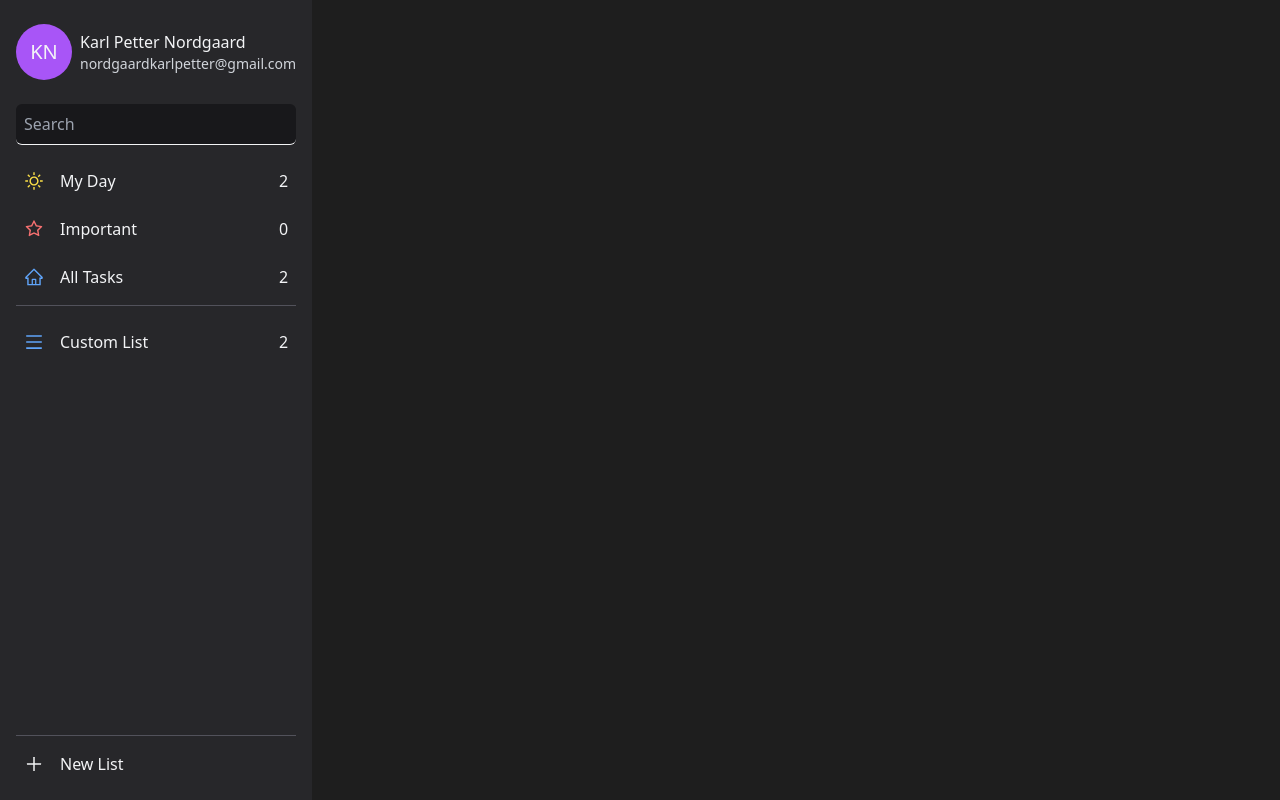
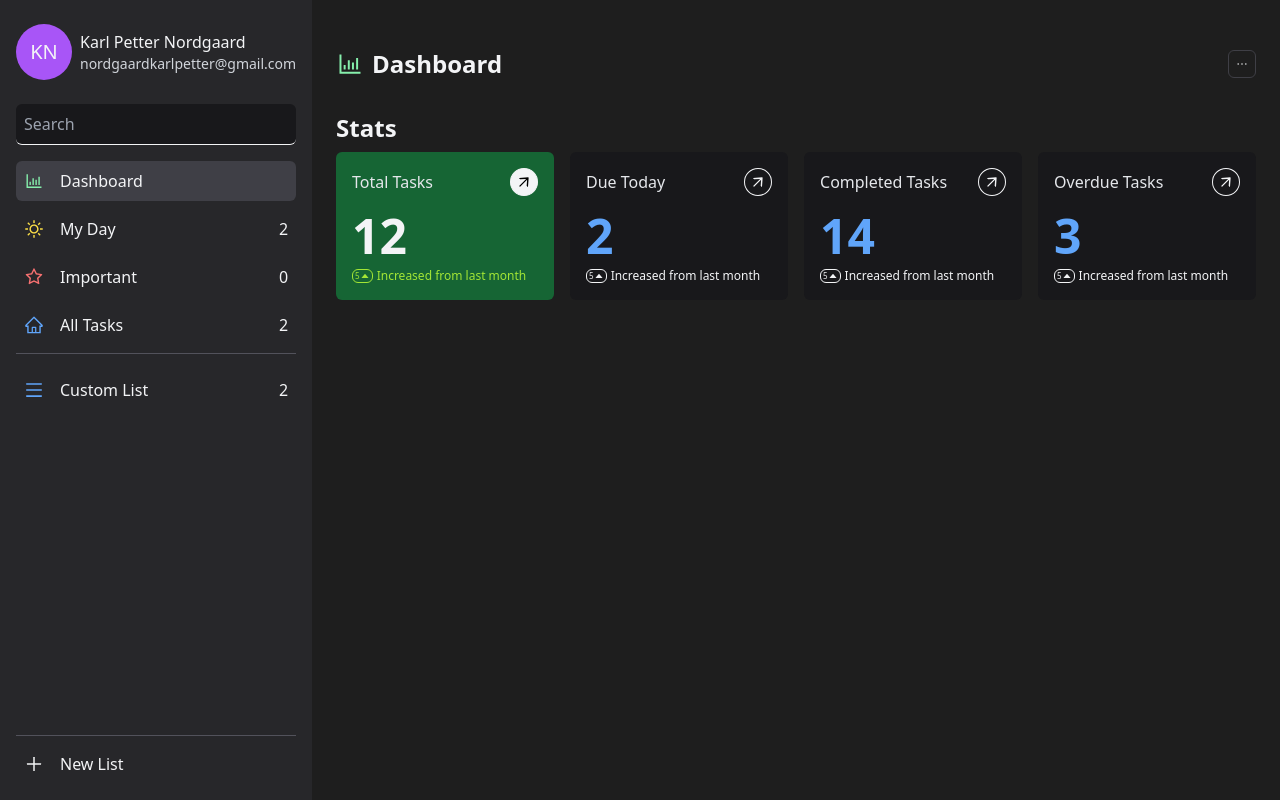
Before and after one commit to karlpnord/todo-app, a React (Vite) app: page / in a window 1280 px wide. Built offline with nearby package versions, Linux system fonts and the light colour scheme.

Commit message:
Active Navitem. Dashboard and Stats section.

```diff
--- a/src/App.tsx
+++ b/src/App.tsx
@@ -6,9 +6,10 @@ import { Routes, Route } from 'react-router-dom';
 import MobileSidebar from './components/sidebar/MobileSidebar';
 import DesktopSidebar from './components/sidebar/DesktopSidebar';
 import MenuButton from './util/MenuButton';
-import AllTasks from './components/AllTasks';
-import ImportantTasks from './components/ImportantTasks';
-import MyDay from './components/MyDay';
+import AllTasks from './pages/AllTasks';
+import ImportantTasks from './pages/ImportantTasks';
+import MyDay from './pages/MyDay';
+import Dashboard from './pages/Dashboard/Dashboard';
 
 const App = () => {
   const { width } = useDeviceSize();
@@ -23,7 +24,7 @@ const App = () => {
   }
 
   return (
-    <div className='bg-[#1e1e1e] h-screen'>
+    <div className='bg-[#1e1e1e]'>
       {width < 768 && (
         <div className='p-4'>
           <MenuButton toggleNav={toggleNav} />
@@ -34,8 +35,9 @@ const App = () => {
       </AnimatePresence>
       <div className='flex text-gray-100'>
         {width >= 768 && <DesktopSidebar /> }
-        <div className='p-4'>
+        <div className='p-4 w-full h-full md:mt-6 lg:p-6'>
           <Routes>
+            <Route index element={<Dashboard />} />
             <Route path='/myday' element={<MyDay />} />
             <Route path='/important' element={<ImportantTasks />} />
             <Route path='/all-tasks' element={<AllTasks />} />
--- a/src/components/sidebar/NavItem.tsx
+++ b/src/components/sidebar/NavItem.tsx
@@ -1,7 +1,7 @@
 interface Props {
   icon: JSX.Element;
   title: string;
-  amount: number;
+  amount?: number;
 }
 
 const NavItem = ({ icon, title, amount }: Props) => {
--- a/src/components/sidebar/NavList.tsx
+++ b/src/components/sidebar/NavList.tsx
@@ -1,5 +1,5 @@
-import { Link } from 'react-router-dom';
-import { AiOutlineSun, AiOutlineStar, AiOutlineHome } from 'react-icons/ai';
+import { NavLink } from 'react-router-dom';
+import { AiOutlineSun, AiOutlineStar, AiOutlineHome, AiOutlineBarChart } from 'react-icons/ai';
 
 import NavItem from './NavItem';
 
@@ -7,15 +7,42 @@ import NavItem from './NavItem';
 const NavList = () => {
   return (
     <ul className='flex flex-col gap-2 pb-2 border-b border-zinc-600'>
-      <Link to='/myday'>
+      <NavLink to='/' className={({ isActive }) => {
+        return (
+          'rounded-md' +
+          ' ' +
+          (isActive && 'bg-zinc-700')
+        );
+      }}>
+        <NavItem icon={<AiOutlineBarChart size={20} className='text-green-300' />} title='Dashboard' />
+      </NavLink>
+      <NavLink to='/myday' className={({ isActive }) => {
+        return (
+          'rounded-md' +
+          ' ' +
+          (isActive && 'bg-zinc-700')
+        );
+      }}>
         <NavItem icon={<AiOutlineSun size={20} className='text-yellow-300' />} title='My Day' amount={2} />
-      </Link>
-      <Link to='/important'>
+      </NavLink>
+      <NavLink to='/important' className={({ isActive }) => {
+        return (
+          'rounded-md' +
+          ' ' +
+          (isActive && 'bg-zinc-700')
+        );
+      }}>
         <NavItem icon={<AiOutlineStar size={20} className='text-red-400' />} title='Important' amount={0} />
-      </Link>
-      <Link to='/all-tasks'>
+      </NavLink>
+      <NavLink to='/all-tasks' className={({ isActive }) => {
+        return (
+          'rounded-md' +
+          ' ' +
+          (isActive && 'bg-zinc-700')
+        );
+      }}>
         <NavItem icon={<AiOutlineHome size={20} className='text-blue-400' />} title='All Tasks' amount={2} />
-      </Link>
+      </NavLink>
     </ul>
   );
 };
--- /dev/null
+++ b/src/pages/Dashboard/Dashboard.tsx
@@ -0,0 +1,27 @@
+import { AiOutlineBarChart, AiOutlineEllipsis } from 'react-icons/ai';
+import { motion } from 'motion/react';
+
+import Stats from './Stats';
+
+const Dashboard = () => {
+  return (
+    <motion.div
+      className='flex flex-col gap-8'
+      initial={{ opacity: 0 }}
+      animate={{ opacity: 1 }}
+      transition={{ duration: 1 }}
+    >
+      <div className='flex items-center w-full gap-2'>
+        <AiOutlineBarChart size={28} className='text-green-300' />
+        <h1 className='text-2xl font-bold'>Dashboard</h1>
+        <AiOutlineEllipsis size={28} className='w-fit ml-auto text-gray-100 p-[6px] rounded-md border border-zinc-700 hover:bg-zinc-700 transition active:scale-90' />
+      </div>
+      <div>
+        <h2 className='text-2xl font-bold mb-2'>Stats</h2>
+        <Stats />
+      </div>
+    </motion.div>
+  );
+};
+
+export default Dashboard;
--- /dev/null
+++ b/src/pages/Dashboard/StatItem.tsx
@@ -0,0 +1,67 @@
+import { motion } from 'motion/react';
+import { AiOutlineArrowUp, AiOutlineCaretUp } from 'react-icons/ai';
+
+interface Props {
+  cardName: string;
+  cardTitle: string;
+  statNumber: number;
+  activeCard: string;
+  clickHandler: (card: string) => void;
+}
+
+const StatItem = ({ activeCard, clickHandler, cardName, cardTitle, statNumber }: Props) => {
+  return (
+    <motion.div
+      className='flex flex-col gap-2 justify-between rounded-md p-4 flex-1'
+      onClick={() => clickHandler('total')}
+      animate={{
+        backgroundColor: activeCard === cardName ? '#166534' : '#18181b'
+      }}
+      whileHover={{ scale: 1.04 }}
+      whileTap={{ scale: 0.96 }}
+    >
+      <div className='flex justify-between items-center mb-2'>
+        <h2 className='text-gray-200 font-medium'>{cardTitle}</h2>
+        <motion.div
+          className='rotate-45 border border-gray-100 rounded-full p-1'
+          animate={{
+            backgroundColor: activeCard === cardName ? '#f3f4f6' : '#18181b',
+            color: activeCard === cardName ? '#000000' : '#f3f4f6'
+          }}
+        >
+          <AiOutlineArrowUp size={18} />
+        </motion.div>
+      </div>
+      <motion.h3
+        className='font-bold text-5xl'
+        animate={{
+          color: activeCard === cardName ? '#f3f4f6' : '#60a5fa'
+        }}
+      >
+        {statNumber}
+      </motion.h3>
+      <div className='flex items-center gap-1'>
+        <motion.div
+          className='flex items-center w-fit px-[2px] rounded-md border border-gray-100'
+          animate={{
+            borderColor: activeCard === cardName ? '#a3e635' : '#f3f4f6',
+            color: activeCard === cardName ? '#a3e635' : '#f3f4f6'
+          }}
+        >
+          <span className='text-[8px]'>5</span>
+          <AiOutlineCaretUp size={10} />
+        </motion.div>
+        <motion.p
+          className='text-xs font-light'
+          animate={{
+            color: activeCard === cardName ? '#a3e635' : '#f3f4f6'
+          }}
+        >
+        Increased from last month
+        </motion.p>
+      </div>
+    </motion.div>
+  );
+};
+
+export default StatItem;
--- /dev/null
+++ b/src/pages/Dashboard/Stats.tsx
@@ -0,0 +1,46 @@
+import { useState } from 'react';
+
+import StatItem from './StatItem';
+
+const Stats = () => {
+  const [activeStatCard, setActiveStatCard] = useState<string>('total');
+
+  const clickHandler = (card: string) => {
+    setActiveStatCard(card);
+  };
+
+  return (
+    <div className='grid grid-cols-1 sm:grid-cols-2 xl:grid-cols-4 gap-4'>
+      <StatItem
+        cardName='total'
+        cardTitle='Total Tasks'
+        statNumber={12}
+        activeCard={activeStatCard}
+        clickHandler={() => clickHandler('total')}
+      />
+      <StatItem
+        cardName='due'
+        cardTitle='Due Today'
+        statNumber={2}
+        activeCard={activeStatCard}
+        clickHandler={() => clickHandler('due')}
+      />
+      <StatItem
+        cardName='completed'
+        cardTitle='Completed Tasks'
+        statNumber={14}
+        activeCard={activeStatCard}
+        clickHandler={() => clickHandler('completed')}
+      />
+      <StatItem
+        cardName='overdue'
+        cardTitle='Overdue Tasks'
+        statNumber={3}
+        activeCard={activeStatCard}
+        clickHandler={() => clickHandler('overdue')}
+      />
+    </div>
+  );
+};
+
+export default Stats;
```
Also changed, not shown: src/pages/AllTasks.tsx (renamed from src/components/AllTasks.tsx), src/pages/ImportantTasks.tsx (renamed from src/components/ImportantTasks.tsx), src/pages/MyDay.tsx (renamed from src/components/MyDay.tsx).
